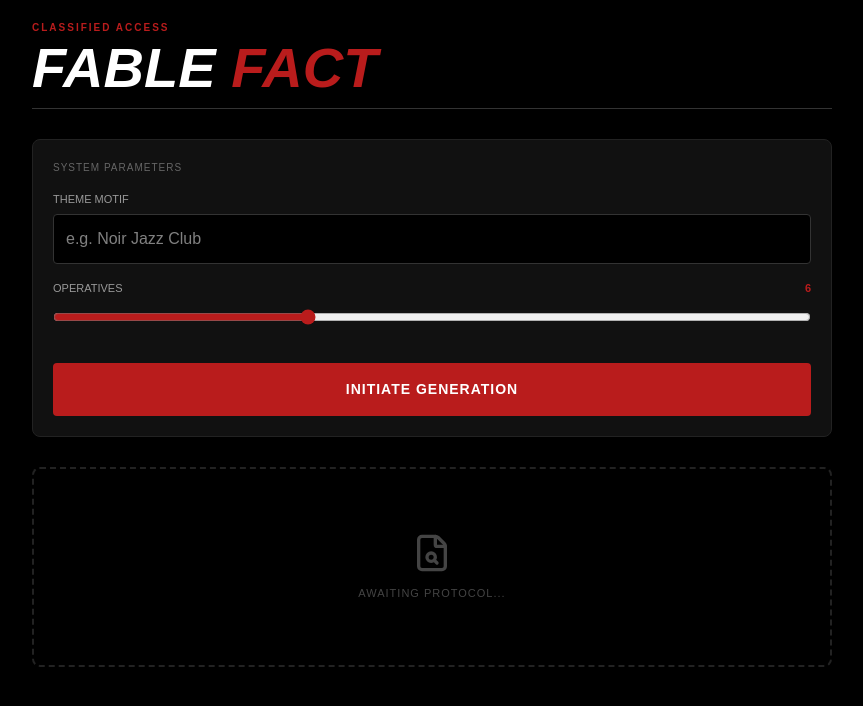
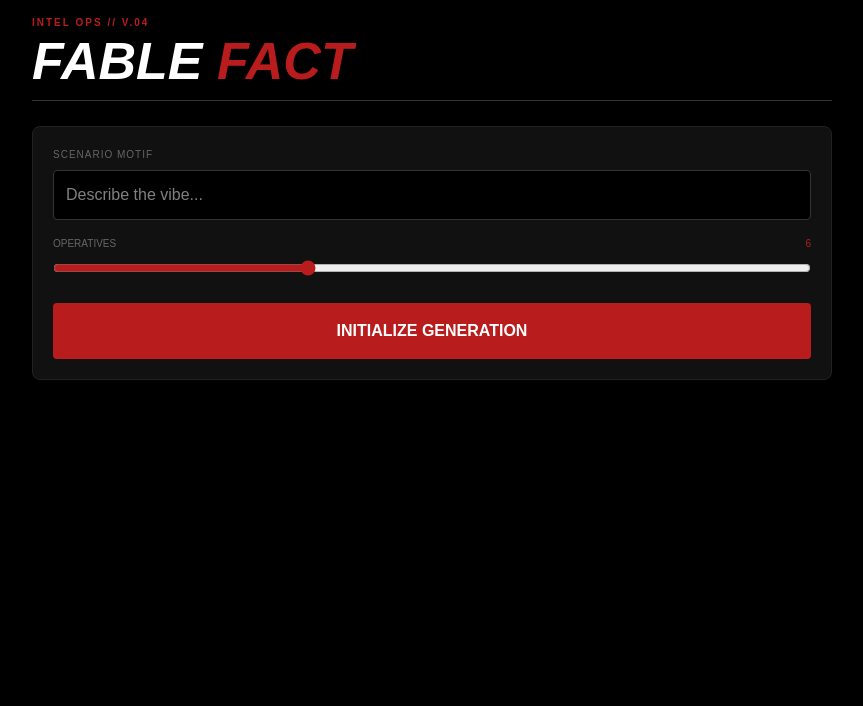
Before and after one commit to Unskilledcrab/fable-and-fact, a Next.js app: page / in a window 1280 px wide. Shown: the top 706 px of the page, without its empty margins (208-1071 px from the left). Built offline with nearby package versions, Linux system fonts and the light colour scheme.

Commit message:
Add rich 4-hour timeline, direct editing, and visibility indicators

```diff
--- a/src/app/page.tsx
+++ b/src/app/page.tsx
@@ -1,29 +1,34 @@
 "use client";
 
 import React, { useState } from 'react';
-import { Sparkles, Users, Loader2, FileSearch, ShieldAlert, Fingerprint } from 'lucide-react';
+import { Sparkles, Users, Loader2, FileSearch, ShieldAlert, Fingerprint, Edit3, Eye, EyeOff, Save, Clock, BookOpen } from 'lucide-react';
 
 export default function Home() {
   const [theme, setTheme] = useState("");
   const [players, setPlayers] = useState(6);
   const [loading, setLoading] = useState(false);
   const [mystery, setMystery] = useState<any>(null);
+  const [editMode, setEditMode] = useState<string | null>(null);
 
   const handleGenerate = async () => {
     setLoading(true);
     try {
       await new Promise(r => setTimeout(r, 1500));
       setMystery({
-        title: "The Last Ledger of Loxley",
-        setting: "An opulent Art Deco ballroom, 1929. The air is thick with expensive cigars and cheap perfume.",
+        title: "THE LAST LEDGER OF LOXLEY",
+        setting: "An opulent Art Deco ballroom, 1929. The air is thick with expensive cigars and cheap perfume. Rain lashes against the high arched windows.",
         premise: "The city's most influential banker has collapsed mid-toast. His ledger, containing everyone's secrets, has vanished.",
+        storyline: [
+          { time: "8:00 PM", event: "Arrival & Cocktails. Guests are encouraged to find their initial allies." },
+          { time: "8:45 PM", event: "The Fatal Toast. Lord Loxley collapses. The room goes dark for 10 seconds." },
+          { time: "9:30 PM", event: "The First Discovery. A blood-stained silk handkerchief is found in the conservatory." },
+          { time: "10:15 PM", event: "The Ransom Note. A message is slipped under the ballroom door demanding 10,000 pounds for the ledger." },
+          { time: "11:30 PM", event: "The Confrontation. All guests gather for the final reveal and accusations." }
+        ],
         characters: [
-          { name: "Vivian Vane", role: "The Lounge Singer", difficulty: "Easy", secret: "Was blackmailing the host.", objective: "Find the ledger before the police arrive." },
-          { name: "Arthur 'The Ox' Miller", role: "The Bodyguard", difficulty: "Medium", secret: "Is actually a mole for a rival mob.", objective: "Make sure no one leaves this room." },
-          { name: "Detective Sharp", role: "The Guest of Honor", difficulty: "Hard", secret: "Owes the banker a debt he can't pay.", objective: "Pin the crime on a convenient scapegoat." },
-          { name: "Julian Thorne", role: "The Estranged Son", difficulty: "Medium", secret: "Forged his father's will this morning.", objective: "Ensure the ledger is destroyed." },
-          { name: "Clara Sterling", role: "The Socialite", difficulty: "Easy", secret: "Was having an affair with the victim.", objective: "Recover her love letters from the ledger." },
-          { name: "Dr. Aris", role: "The Family Physician", difficulty: "Hard", secret: "Supplied the poison used in the collapse.", objective: "Avoid suspicion while disposing of the evidence." }
+          { name: "Vivian Vane", role: "The Lounge Singer", difficulty: "Easy", secret: "Was blackmailing the host for her stolen jewels.", objective: "Find the ledger before the police arrive." },
+          { name: "Arthur 'The Ox' Miller", role: "The Bodyguard", difficulty: "Medium", secret: "Is actually a mole for the Moretti Crime Family.", objective: "Ensure the ledger never sees the light of day." },
+          { name: "Detective Sharp", role: "The Guest of Honor", difficulty: "Hard", secret: "Owes the banker a gambling debt that would ruin his career.", objective: "Pin the crime on a convenient scapegoat." }
         ]
       });
     } catch (error) {
@@ -33,103 +38,170 @@ export default function Home() {
     }
   };
 
+  const updateMystery = (path: string[], value: any) => {
+    const newMystery = { ...mystery };
+    let current = newMystery;
+    for (let i = 0; i < path.length - 1; i++) {
+      current = current[path[i]];
+    }
+    current[path[path.length - 1]] = value;
+    setMystery(newMystery);
+  };
+
   return (
-    <div style={{ backgroundColor: '#000', minHeight: '100vh', color: '#fff', fontFamily: 'sans-serif', padding: '20px' }}>
+    <div style={{ backgroundColor: '#000', minHeight: '100vh', color: '#fff', fontFamily: 'sans-serif', padding: '15px', paddingBottom: '100px' }}>
       <div style={{ maxWidth: '800px', margin: '0 auto' }}>
 
-        <header style={{ borderBottom: '1px solid #333', paddingBottom: '15px', marginBottom: '30px' }}>
-          <div style={{ color: '#b91c1c', fontSize: '10px', fontWeight: 'bold', letterSpacing: '2px', marginBottom: '8px' }}>CLASSIFIED ACCESS</div>
-          <h1 style={{ fontSize: 'clamp(32px, 8vw, 56px)', fontWeight: '900', margin: 0, fontStyle: 'italic', lineHeight: '0.9' }}>
+        <header style={{ borderBottom: '1px solid #333', paddingBottom: '15px', marginBottom: '25px' }}>
+          <div style={{ color: '#b91c1c', fontSize: '10px', fontWeight: 'bold', letterSpacing: '2px', marginBottom: '8px' }}>INTEL OPS // V.04</div>
+          <h1 style={{ fontSize: 'clamp(28px, 7vw, 52px)', fontWeight: '900', margin: 0, fontStyle: 'italic', lineHeight: '0.9' }}>
             FABLE <span style={{ color: '#b91c1c' }}>FACT</span>
           </h1>
         </header>
 
-        <div style={{ display: 'flex', flexDirection: 'column', gap: '30px' }}>
-
+        {!mystery ? (
           <aside style={{ background: '#111', padding: '20px', borderRadius: '8px', border: '1px solid #222' }}>
-            <h3 style={{ fontSize: '10px', color: '#666', marginBottom: '16px', letterSpacing: '1px' }}>SYSTEM PARAMETERS</h3>
-
             <div style={{ marginBottom: '16px' }}>
-              <label style={{ display: 'block', fontSize: '11px', color: '#999', marginBottom: '6px' }}>THEME MOTIF</label>
+              <label style={{ display: 'block', fontSize: '10px', color: '#666', marginBottom: '8px', letterSpacing: '1px' }}>SCENARIO MOTIF</label>
               <input
-                style={{ width: '100%', background: '#000', border: '1px solid #333', padding: '12px', color: '#fff', borderRadius: '4px', fontSize: '16px' }} // 16px prevents iOS zoom
-                placeholder="e.g. Noir Jazz Club"
+                style={{ width: '100%', background: '#000', border: '1px solid #333', padding: '12px', color: '#fff', borderRadius: '4px', fontSize: '16px' }}
+                placeholder="Describe the vibe..."
                 value={theme}
                 onChange={(e) => setTheme(e.target.value)}
               />
             </div>
-
-            <div style={{ marginBottom: '24px' }}>
-              <label style={{ display: 'flex', justifyContent: 'space-between', fontSize: '11px', color: '#999', marginBottom: '6px' }}>
+            <div style={{ marginBottom: '20px' }}>
+               <label style={{ display: 'flex', justifyContent: 'space-between', fontSize: '10px', color: '#666', marginBottom: '8px' }}>
                 <span>OPERATIVES</span>
-                <span style={{ color: '#b91c1c', fontWeight: 'bold' }}>{players}</span>
+                <span style={{ color: '#b91c1c' }}>{players}</span>
               </label>
-              <input
-                type="range" min="3" max="12"
-                style={{ width: '100%', accentColor: '#b91c1c', height: '30px' }}
-                value={players}
-                onChange={(e) => setPlayers(parseInt(e.target.value))}
-              />
+              <input type="range" min="3" max="12" style={{ width: '100%', accentColor: '#b91c1c' }} value={players} onChange={(e) => setPlayers(parseInt(e.target.value))} />
             </div>
-
-            <button
-              onClick={handleGenerate}
-              disabled={loading || !theme}
-              style={{
-                width: '100%', padding: '16px', background: loading ? '#333' : '#b91c1c',
-                color: '#fff', border: 'none', borderRadius: '4px', fontWeight: 'bold',
-                cursor: 'pointer', letterSpacing: '1px', fontSize: '14px'
-              }}
-            >
-              {loading ? 'ANALYZING...' : 'INITIATE GENERATION'}
+            <button onClick={handleGenerate} disabled={loading || !theme} style={{ width: '100%', padding: '16px', background: '#b91c1c', color: '#fff', border: 'none', borderRadius: '4px', fontWeight: 'bold' }}>
+              {loading ? 'PROCESSING...' : 'INITIALIZE GENERATION'}
             </button>
           </aside>
+        ) : (
+          <div style={{ display: 'flex', flexDirection: 'column', gap: '25px' }}>
 
-          <section>
-            {!mystery ? (
-              <div style={{ height: '200px', border: '2px dashed #222', borderRadius: '8px', display: 'flex', flexDirection: 'column', alignItems: 'center', justifyContent: 'center', color: '#444' }}>
-                <FileSearch size={40} style={{ marginBottom: '12px' }} />
-                <div style={{ fontSize: '11px', letterSpacing: '1px' }}>AWAITING PROTOCOL...</div>
+            {/* Main Dossier */}
+            <section style={{ background: '#fff', color: '#000', padding: '20px', boxShadow: '8px 8px 0px #b91c1c' }}>
+              <div style={{ display: 'flex', justifyContent: 'space-between', borderBottom: '3px solid #000', paddingBottom: '10px', marginBottom: '20px' }}>
+                <input
+                  style={{ fontSize: '24px', fontWeight: '900', textTransform: 'uppercase', border: 'none', background: 'transparent', width: '100%' }}
+                  value={mystery.title}
+                  onChange={(e) => updateMystery(['title'], e.target.value)}
+                />
+                <Fingerprint size={24} style={{ opacity: 0.2 }} />
               </div>
-            ) : (
-              <div style={{ background: '#fff', color: '#000', padding: '24px', boxShadow: '8px 8px 0px #b91c1c', marginBottom: '40px' }}>
-                <div style={{ display: 'flex', justifyContent: 'space-between', alignItems: 'flex-start', marginBottom: '20px' }}>
-                  <h2 style={{ fontSize: '24px', fontWeight: '900', borderBottom: '3px solid #000', paddingBottom: '6px', margin: 0, textTransform: 'uppercase' }}>{mystery.title}</h2>
-                  <Fingerprint size={32} style={{ opacity: 0.1 }} />
-                </div>
 
-                <div style={{ marginBottom: '16px' }}>
-                  <div style={{ fontSize: '9px', fontWeight: 'bold', color: '#b91c1c', letterSpacing: '1px' }}>LOCALITY</div>
-                  <p style={{ margin: '4px 0', fontStyle: 'italic', fontSize: '14px', lineHeight: '1.4' }}>{mystery.setting}</p>
-                </div>
+              <div style={{ marginBottom: '20px' }}>
+                <h4 style={{ fontSize: '9px', fontWeight: 'bold', color: '#b91c1c', marginBottom: '4px' }}>LOCATION DATA</h4>
+                <textarea
+                  style={{ width: '100%', border: 'none', background: '#f0f0f0', padding: '8px', fontSize: '14px', fontStyle: 'italic', resize: 'none' }}
+                  rows={2}
+                  value={mystery.setting}
+                  onChange={(e) => updateMystery(['setting'], e.target.value)}
+                />
+              </div>
 
-                <div style={{ marginBottom: '24px' }}>
-                  <div style={{ fontSize: '9px', fontWeight: 'bold', color: '#b91c1c', letterSpacing: '1px' }}>CATALYST</div>
-                  <p style={{ margin: '4px 0', fontWeight: 'bold', fontSize: '14px', lineHeight: '1.4' }}>{mystery.premise}</p>
-                </div>
+              <div style={{ marginBottom: '20px' }}>
+                <h4 style={{ fontSize: '9px', fontWeight: 'bold', color: '#b91c1c', marginBottom: '4px' }}>CORE CATALYST</h4>
+                <textarea
+                  style={{ width: '100%', border: 'none', background: '#f0f0f0', padding: '8px', fontSize: '14px', fontWeight: 'bold', resize: 'none' }}
+                  rows={2}
+                  value={mystery.premise}
+                  onChange={(e) => updateMystery(['premise'], e.target.value)}
+                />
+              </div>
 
-                <div>
-                  <div style={{ fontSize: '9px', fontWeight: 'bold', marginBottom: '12px', letterSpacing: '1px', borderTop: '1px solid #ddd', paddingTop: '12px' }}>PERSONNEL DOSSIERS</div>
-                  <div style={{ display: 'flex', flexDirection: 'column', gap: '12px' }}>
-                    {mystery.characters.map((char: any, i: number) => (
-                      <div key={i} style={{ border: '1px solid #eee', padding: '12px', borderRadius: '4px', background: '#f9f9f9' }}>
-                        <div style={{ display: 'flex', justifyContent: 'space-between', marginBottom: '4px' }}>
-                          <span style={{ fontWeight: 'bold', fontSize: '14px' }}>{char.name}</span>
-                          <span style={{ fontSize: '10px', color: '#b91c1c', fontWeight: 'bold' }}>{char.difficulty.toUpperCase()}</span>
-                        </div>
-                        <div style={{ fontSize: '11px', color: '#666', textTransform: 'uppercase', marginBottom: '8px' }}>{char.role}</div>
-                        <div style={{ fontSize: '13px', borderTop: '1px dashed #ddd', paddingTop: '8px' }}>
-                          <span style={{ fontWeight: 'bold', color: '#444' }}>Objective:</span> {char.objective}
-                        </div>
-                      </div>
-                    ))}
-                  </div>
+              {/* 4-Hour Timeline */}
+              <div style={{ marginBottom: '30px', borderTop: '2px solid #eee', paddingTop: '15px' }}>
+                <h4 style={{ fontSize: '9px', fontWeight: 'bold', color: '#000', marginBottom: '12px', letterSpacing: '1px', display: 'flex', alignItems: 'center', gap: '5px' }}>
+                  <Clock size={10} /> OPERATION TIMELINE (4 HOURS)
+                </h4>
+                <div style={{ display: 'flex', flexDirection: 'column', gap: '8px' }}>
+                  {mystery.storyline.map((step: any, i: number) => (
+                    <div key={i} style={{ display: 'flex', gap: '10px', fontSize: '12px' }}>
+                      <span style={{ fontWeight: 'bold', color: '#b91c1c', minWidth: '60px' }}>{step.time}</span>
+                      <input
+                        style={{ border: 'none', background: 'transparent', width: '100%', borderBottom: '1px solid #f0f0f0' }}
+                        value={step.event}
+                        onChange={(e) => {
+                          const newList = [...mystery.storyline];
+                          newList[i].event = e.target.value;
+                          updateMystery(['storyline'], newList);
+                        }}
+                      />
+                    </div>
+                  ))}
                 </div>
               </div>
-            )}
-          </section>
 
-        </div>
+              {/* Personnel */}
+              <h4 style={{ fontSize: '9px', fontWeight: 'bold', color: '#000', marginBottom: '12px', letterSpacing: '1px', borderTop: '2px solid #eee', paddingTop: '15px' }}>
+                PERSONNEL DOSSIERS
+              </h4>
+              <div style={{ display: 'flex', flexDirection: 'column', gap: '15px' }}>
+                {mystery.characters.map((char: any, i: number) => (
+                  <div key={i} style={{ border: '1px solid #ddd', borderRadius: '4px', overflow: 'hidden' }}>
+                    <div style={{ background: '#f5f5f5', padding: '10px', display: 'flex', justifyContent: 'space-between', alignItems: 'center' }}>
+                      <input
+                        style={{ fontWeight: 'bold', background: 'transparent', border: 'none', fontSize: '14px' }}
+                        value={char.name}
+                        onChange={(e) => {
+                          const chars = [...mystery.characters];
+                          chars[i].name = e.target.value;
+                          updateMystery(['characters'], chars);
+                        }}
+                      />
+                      <span style={{ fontSize: '9px', fontWeight: 'bold', background: '#000', color: '#fff', padding: '2px 6px', borderRadius: '2px' }}>{char.difficulty}</span>
+                    </div>
+                    <div style={{ padding: '12px', display: 'flex', flexDirection: 'column', gap: '10px' }}>
+                      <div style={{ marginBottom: '10px' }}>
+                        <div style={{ fontSize: '10px', color: '#999', marginBottom: '2px' }}>ROLE</div>
+                        <input style={{ width: '100%', border: 'none', background: '#fafafa', fontSize: '12px' }} value={char.role} onChange={(e) => {
+                          const chars = [...mystery.characters];
+                          chars[i].role = e.target.value;
+                          updateMystery(['characters'], chars);
+                        }} />
+                      </div>
+
+                      <div style={{ marginBottom: '10px', borderLeft: '2px solid #b91c1c', paddingLeft: '8px' }}>
+                        <div style={{ fontSize: '10px', color: '#b91c1c', fontWeight: 'bold', display: 'flex', alignItems: 'center', gap: '4px' }}>
+                          <EyeOff size={10} /> CLASSIFIED SECRET (KEEP HIDDEN)
+                        </div>
+                        <textarea style={{ width: '100%', border: 'none', background: '#fff5f5', fontSize: '12px', fontStyle: 'italic', resize: 'none' }} value={char.secret} onChange={(e) => {
+                          const chars = [...mystery.characters];
+                          chars[i].secret = e.target.value;
+                          updateMystery(['characters'], chars);
+                        }} />
+                      </div>
+
+                      <div style={{ borderLeft: '2px solid #22c55e', paddingLeft: '8px' }}>
+                        <div style={{ fontSize: '10px', color: '#16a34a', fontWeight: 'bold', display: 'flex', alignItems: 'center', gap: '4px' }}>
+                          <Eye size={10} /> PUBLIC OBJECTIVE (PLAYERS KNOW)
+                        </div>
+                        <textarea style={{ width: '100%', border: 'none', background: '#f0fdf4', fontSize: '12px', resize: 'none' }} value={char.objective} onChange={(e) => {
+                          const chars = [...mystery.characters];
+                          chars[i].objective = e.target.value;
+                          updateMystery(['characters'], chars);
+                        }} />
+                      </div>
+                    </div>
+                  </div>
+                ))}
+              </div>
+
+              <button
+                onClick={() => setMystery(null)}
+                style={{ marginTop: '30px', width: '100%', padding: '12px', background: '#000', color: '#fff', border: 'none', borderRadius: '4px', fontSize: '11px', fontWeight: 'bold', letterSpacing: '1px' }}
+              >
+                SCRAP AND RESTART PROTOCOL
+              </button>
+            </section>
+          </div>
+        )}
       </div>
     </div>
   );
```
